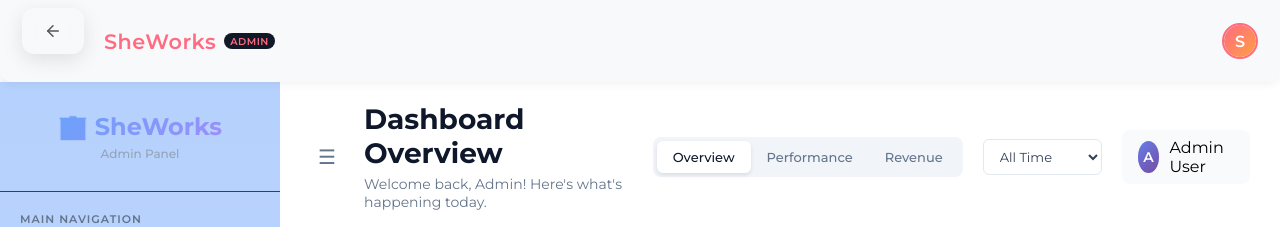
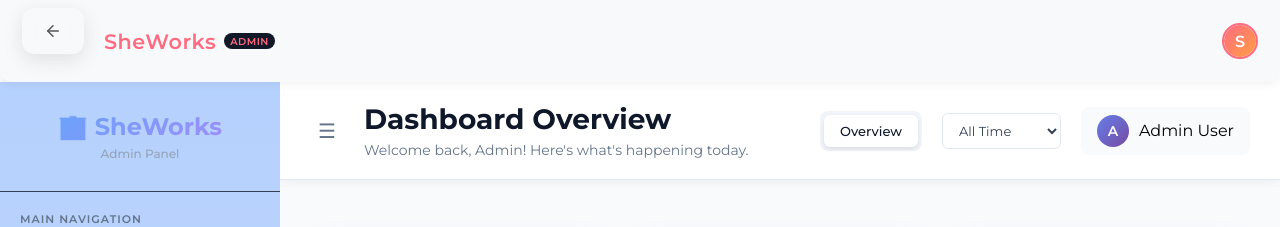
Before and after one commit to darshanthelucifer-png/sheworksprojects, a React (Create React App) app in the folder client/: page /admin/dashboard in a window 1280 px wide. Shown: the top 227 px of the page. Built offline with nearby package versions, Linux system fonts and the light colour scheme; no server answers; sample sign-in values are in the browser's storage.

Commit message:
Refactor view tabs in AdminDashboard component

```diff
--- a/client/src/components/admin/AdminDashboard.js
+++ b/client/src/components/admin/AdminDashboard.js
@@ -356,15 +356,12 @@ const AdminDashboard = () => {
 
           <div className="header-right">
             <div className="view-tabs">
-              {['overview', 'performance', 'revenue'].map(view => (
-                <button
-                  key={view}
-                  className={`view-tab ${activeView === view ? 'active' : ''}`}
-                  onClick={() => setActiveView(view)}
-                >
-                  {view.charAt(0).toUpperCase() + view.slice(1)}
-                </button>
-              ))}
+              <button
+                className={`view-tab ${activeView === 'overview' ? 'active' : ''}`}
+                onClick={() => setActiveView('overview')}
+              >
+                Overview
+              </button>
             </div>
             <select
               className="time-filter"
@@ -582,7 +579,7 @@ const AdminDashboard = () => {
                       <span className="health-score">Excellent</span>
                       <span className="score-dot"></span>
                     </div>
-                  </div>
+                    </div>
                   <div className="health-metrics">
                     <HealthMetric
                       label="Order Completion Rate"
```
